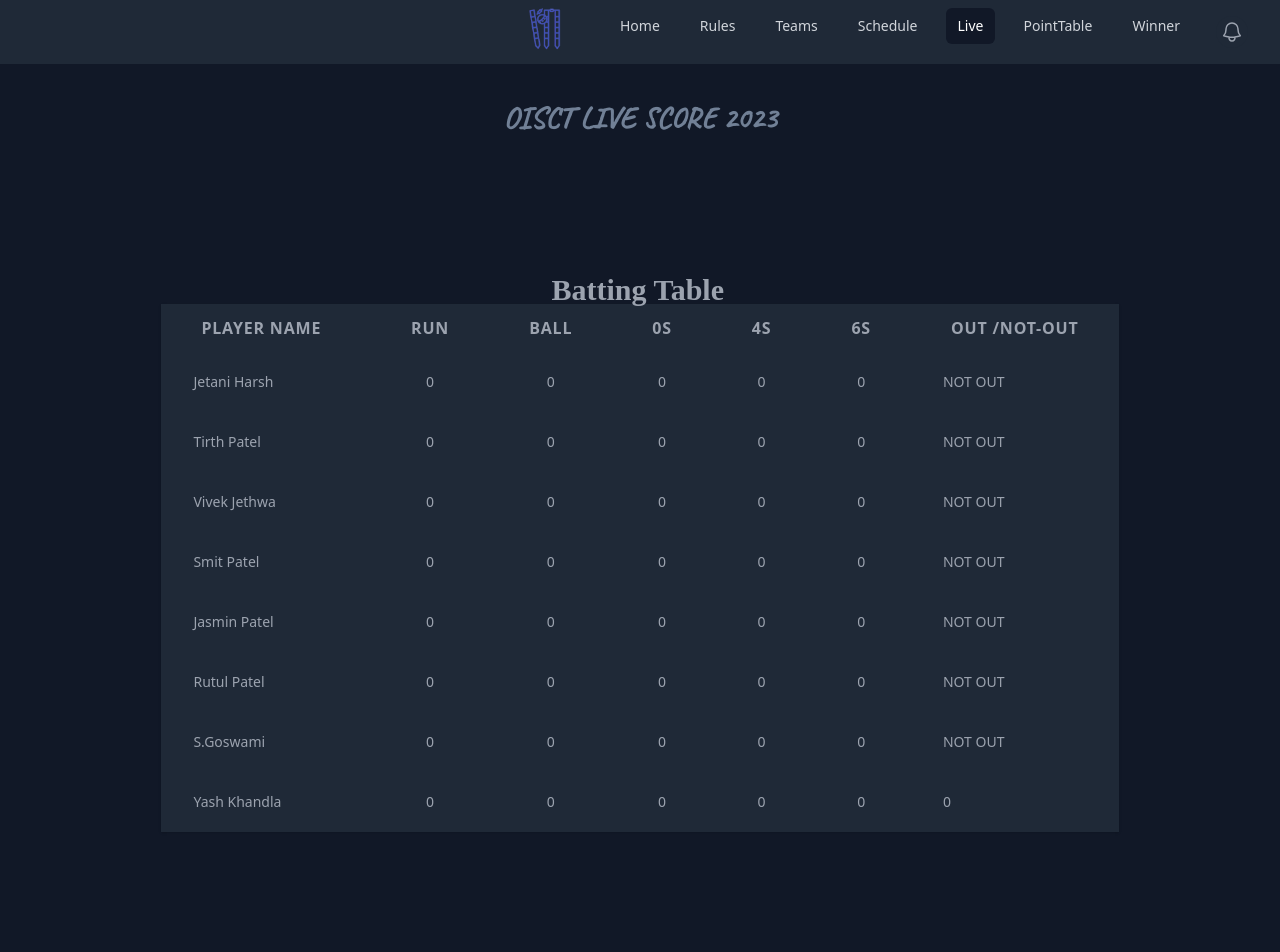
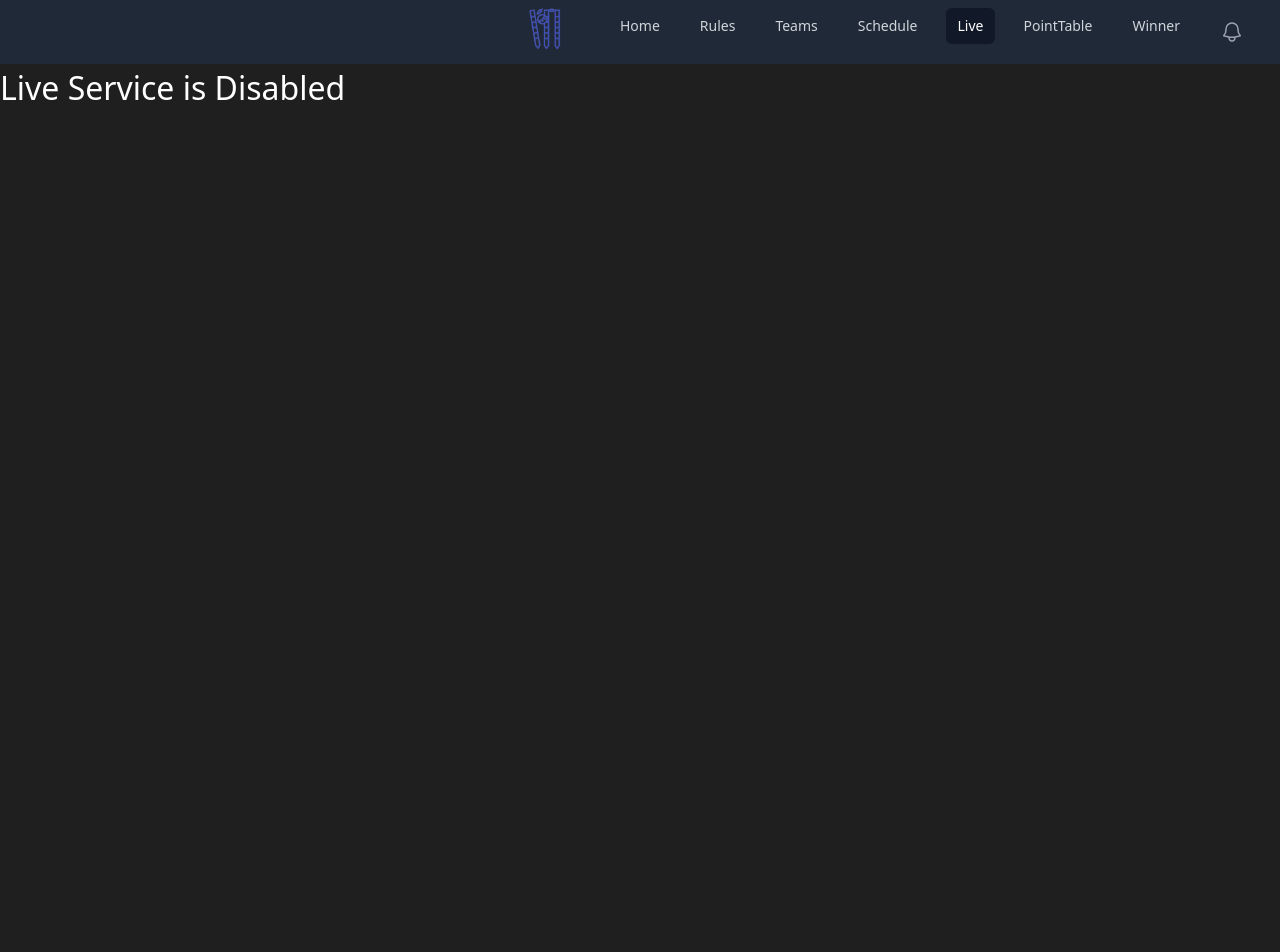
Before and after one commit to Dutt0408/my-project, a React (Create React App) app: page /Live in a window 1280 px wide. Shown: the top 952 px of the page. After the commit the page ends 800 px from the top, so only its background shows below. Built offline with nearby package versions, Linux system fonts and the light colour scheme; a web font is replaced by a local one.

Commit message:
Commit yuzu

```diff
--- a/src/Table.css
+++ b/src/Table.css
@@ -151,3 +151,8 @@ padding-right: 2.5rem; /* 24px */
   font-size: 30px;
   margin-top: 4em;
 }
+.DisableTdy{
+
+  color: white;
+  font-size: xx-large;
+}
--- a/src/live.js
+++ b/src/live.js
@@ -1,297 +1,305 @@
-import React from "react";
-import "./index.css";
+// import React from "react";
+// import "./index.css";
 import "./Table.css"
 
 
+import React from 'react'
 
+function live() {
+  return (
+    <div className='DisableTdy'>Live Service is Disabled</div>
+  )
+}
 
-const TeamRow = ({
-  rank,
-  logo,
-  teamName,
-  match,
-  won,
-  lost,
-  tied,
-  pts,
-  outStatus,
-}) => (
-  <tr className="team-row">
-    <td className="team-cell">
-      <img className="team-logo" src={logo} alt="" />
-      <span className="font-medium teamrow overflow-hidden max-h-16">{teamName}</span>
-    </td>
-    <td className="team-cell py-5 text-center">{match}</td>
-    <td className="team-cell py-3 text-center">{won}</td>
-    <td className="team-cell py-3 text-center">{lost}</td>
-    <td className="team-cell py-3 text-center">{tied}</td>
-    <td className="team-cell py-3 text-center">{pts}</td>
-    <td className="team-cell py-3 text-center">
-    {outStatus !== null && (
-        <div className="flex">
-          <span className="mr-1">{outStatus}</span>
-        </div>
-      )}
-      </td>
-  </tr>
-);
+export default live
+
+// const TeamRow = ({
+//   rank,
+//   logo,
+//   teamName,
+//   match,
+//   won,
+//   lost,
+//   tied,
+//   pts,
+//   outStatus,
+// }) => (
+//   <tr className="team-row">
+//     <td className="team-cell">
+//       <img className="team-logo" src={logo} alt="" />
+//       <span className="font-medium teamrow overflow-hidden max-h-16">{teamName}</span>
+//     </td>
+//     <td className="team-cell py-5 text-center">{match}</td>
+//     <td className="team-cell py-3 text-center">{won}</td>
+//     <td className="team-cell py-3 text-center">{lost}</td>
+//     <td className="team-cell py-3 text-center">{tied}</td>
+//     <td className="team-cell py-3 text-center">{pts}</td>
+//     <td className="team-cell py-3 text-center">
+//     {outStatus !== null && (
+//         <div className="flex">
+//           <span className="mr-1">{outStatus}</span>
+//         </div>
+//       )}
+//       </td>
+//   </tr>
+// );
 
 
 
-export default function Schedule() {
-  const teams = [
-    {
+// export default function Schedule() {
+//   const teams = [
+//     {
 
-      teamName: "Jetani Harsh",
-      match: 0,
-      won: 0,
-      lost: 0,
-      tied: 0,
-      pts: 0,
-      outStatus: " NOT OUT",
-    },
-    {
+//       teamName: "Jetani Harsh",
+//       match: 6,
+//       won: 5,
+//       lost: 0,
+//       tied: 0,
+//       pts: 0,
+//       outStatus: " NOT OUT",
+//     },
+//     {
 
-      teamName: "Tirth Patel",
-      match: 0,
-      won: 0,
-      lost: 0,
-      tied: 0,
-      pts: 0,
-      outStatus: " NOT OUT",
-    },
-    {
+//       teamName: "Tirth Patel",
+//       match: 0,
+//       won: 0,
+//       lost: 0,
+//       tied: 0,
+//       pts: 0,
+//       outStatus: " NOT OUT",
+//     },
+//     {
 
-      teamName: "Vivek Jethwa",
-      match: 0,
-      won: 0,
-      lost: 0,
-      tied: 0,
-      pts: 0,
-      outStatus: " NOT OUT",
-    },
-    {
+//       teamName: "Vivek Jethwa",
+//       match: 0,
+//       won: 0,
+//       lost: 0,
+//       tied: 0,
+//       pts: 0,
+//       outStatus: " NOT OUT",
+//     },
+//     {
 
-      teamName: "Smit Patel",
-      match: 0,
-      won: 0,
-      lost: 0,
-      tied: 0,
-      pts: 0,
-      outStatus: " NOT OUT",
-    },
-    {
+//       teamName: "Smit Patel",
+//       match: 0,
+//       won: 0,
+//       lost: 0,
+//       tied: 0,
+//       pts: 0,
+//       outStatus: " NOT OUT",
+//     },
+//     {
 
-      teamName: "Jasmin Patel",
-      match: 0,
-      won: 0,
-      lost: 0,
-      tied: 0,
-      pts: 0,
-      outStatus: " NOT OUT",
-    },
-    {
+//       teamName: "Jasmin Patel",
+//       match: 0,
+//       won: 0,
+//       lost: 0,
+//       tied: 0,
+//       pts: 0,
+//       outStatus: " NOT OUT",
+//     },
+//     {
 
-      teamName: "Rutul Patel",
-      match: 0,
-      won: 0,
-      lost: 0,
-      tied: 0,
-      pts: 0,
-      outStatus: " NOT OUT",
-    },
-    {
-      teamName: "S.Goswami",
-      match: 0,
-      won: 0,
-      lost: 0,
-      tied: 0,
-      pts: 0,
-      outStatus: " NOT OUT",
-    },
-    {
-      teamName: "Yash Khandla",
-      match: 0,
-      won: 0,
-      lost: 0,
-      tied: 0,
-      pts: 0,
-      outStatus: "0",
-    },
-    {
-      teamName: "Kaushal Soni",
-      match: 0,
-      won: 0,
-      lost: 0,
-      tied: 0,
-      pts: 0,
-      outStatus: "0",
-    },
-    {
+//       teamName: "Rutul Patel",
+//       match: 7,
+//       won: 13,
+//       lost: 0,
+//       tied: 0,
+//       pts: 0,
+//       outStatus: " NOT OUT",
+//     },
+//     {
+//       teamName: "S.Goswami",
+//       match: 0,
+//       won: 0,
+//       lost: 0,
+//       tied: 0,
+//       pts: 0,
+//       outStatus: " NOT OUT",
+//     },
+//     {
+//       teamName: "Yash Khandla",
+//       match: 0,
+//       won: 0,
+//       lost: 0,
+//       tied: 0,
+//       pts: 0,
+//       outStatus: "NOT OUT",
+//     },
+//     {
+//       teamName: "Kaushal Soni",
+//       match: 0,
+//       won: 0,
+//       lost: 0,
+//       tied: 0,
+//       pts: 0,
+//       outStatus: "0",
+//     },
+//     {
 
-      teamName: "Het Dave",
-      match: 0,
-      won: 0,
-      lost: 0,
-      tied: 0,
-      pts: 0,
-      outStatus: "0",
-    },
-    {
+//       teamName: "Het Dave",
+//       match: 0,
+//       won: 0,
+//       lost: 0,
+//       tied: 0,
+//       pts: 0,
+//       outStatus: "0",
+//     },
+//     {
 
 
-      teamName: "Nehanshu Nai",
-      match: 0,
-      won: 0,
-      lost: 0,
-      tied: 0,
-      pts: 0,
-      outStatus: "0",
-    },
-    {
+//       teamName: "Nehanshu Nai",
+//       match: 0,
+//       won: 0,
+//       lost: 0,
+//       tied: 0,
+//       pts: 0,
+//       outStatus: "0",
+//     },
+//     {
 
 
-      teamName: "Purav Nanavati",
-      match: 0,
-      won: 0,
-      lost: 0,
-      tied: 0,
-      pts: 0,
-      outStatus: "0",
-    },
-    {
+//       teamName: "Purav Nanavati",
+//       match: 0,
+//       won: 0,
+//       lost: 0,
+//       tied: 0,
+//       pts: 0,
+//       outStatus: "0",
+//     },
+//     {
 
 
-      teamName: "Prit Patel",
-      match: 0,
-      won: 0,
-      lost: 0,
-      tied: 0,
-      pts: 0,
-      outStatus: "0",
-    },
-    {
+//       teamName: "Prit Patel",
+//       match: 0,
+//       won: 0,
+//       lost: 0,
+//       tied: 0,
+//       pts: 0,
+//       outStatus: "0",
+//     },
+//     {
 
 
-      teamName: "Malhar",
-      match: 0,
-      won: 0,
-      lost: 0,
-      tied: 0,
-      pts: 0,
-      outStatus: "0",
-    },
-    {
+//       teamName: "Malhar",
+//       match: 0,
+//       won: 0,
+//       lost: 0,
+//       tied: 0,
+//       pts: 0,
+//       outStatus: "1",
+//     },
+//     {
 
 
-      teamName: "Zeel Dobariya",
-      match: 0,
-      won: 0,
-      lost: 0,
-      tied: 0,
-      pts: 0,
-      outStatus: "0",
-    },
-    {
+//       teamName: "Zeel Dobariya",
+//       match: 0,
+//       won: 0,
+//       lost: 0,
+//       tied: 0,
+//       pts: 0,
+//       outStatus: "0",
+//     },
+//     {
 
 
-      teamName: "Manish Patel",
-      match: 0,
-      won: 0,
-      lost: 0,
-      tied: 0,
-      pts: 0,
-      outStatus: "0",
-    },
-  ];
-  const sortedTeams = [...teams].sort((a, b) => b.pts - a.pts);
-  const battingTeams = sortedTeams.slice(0, 8);
-  const bowlingTeams = sortedTeams.slice(8, 16);
+//       teamName: "Manish Patel",
+//       match: 0,
+//       won: 0,
+//       lost: 0,
+//       tied: 0,
+//       pts: 0,
+//       outStatus: "0",
+//     },
+//   ];
+//   const sortedTeams = [...teams].sort((a, b) => b.pts - a.pts);
+//   const battingTeams = sortedTeams.slice(0, 8);
+//   const bowlingTeams = sortedTeams.slice(8, 16);
 
 
-  return (
-    <div className="flex flex-col items-center justify-center w-screen min-h-screen bg-gray-900 py-10">
-      <h1 className="text-lg text-gray-400 font-medium">
-        {" "}
-        OISCT LIVE SCORE 2023
-      </h1>
+//   return (
+//     <div className="flex flex-col items-center justify-center w-screen min-h-screen bg-gray-900 py-10">
+//       <h1 className="text-lg text-gray-400 font-medium">
+//         {" "}
+//         OISCT LIVE SCORE 2023
+//       </h1>
 
-      {/* Batting Table */}
-      <div className="mt-6">
-        <h2 className="text-lg text-gray-400 font-medium fontbat">Batting Table</h2>
-        <div className="shadow sm:rounded-lg lg:rounded-none overflow-x-auto">
-          <table className="w-full min-w-full text-sm text-gray-400">
-            <thead className="bg-gray-800 text-xs md:text-sm lg:text-base uppercase font-medium">
-              <tr className="teamrow">
-                <th scope="col" className=" py-3 text-left tracking-wider text-center ">
-                  Player Name &nbsp;
-                </th>
-                <th scope="col" className=" py-1 text-left tracking-wider text-center">
-                  Run
-                </th>
-                <th scope="col" className=" py-1 text-left tracking-wider text-center">
-                  Ball
-                </th>
-                <th scope="col" className=" py-1 text-left tracking-wider text-center">
-                  0s
-                </th>
-                <th scope="col" className=" py-1 text-left tracking-wider text-center">
-                  4s
-                </th>
-                <th scope="col" className=" py-1 text-left tracking-wider text-center">
-                  6s
-                </th>
-                <th scope="col" className=" py-1 text-left tracking-wider text-center">
-                  OUT /NOT-OUT
-                </th>
-                </tr>
-            </thead>
-            <tbody className="bg-gray-800">
-              {battingTeams.map((team, index) => (
-                <TeamRow key={index} {...team} />
-              ))}
-            </tbody>
-          </table>
-        </div>
-      </div>
-            {/* Bowling Table */}
-      <div className="mt-6">
-        <h2 className="text-lg text-gray-400 font-medium fontbat">Bowling Table</h2>
-        <div className="shadow sm:rounded-lg lg:rounded-none overflow-x-auto">
-          <table className="w-full min-w-full text-sm text-gray-400">
-            <thead className="bg-gray-800 text-xs md:text-sm lg:text-base uppercase font-medium">
-            <tr className="teamrow">
-                <th scope="col" className=" py-3 text-left tracking-wider text-center ">
-                  Player Name &nbsp;
-                </th>
-                <th scope="col" className=" py-1 text-left tracking-wider text-center">
-                  Run
-                </th>
-                <th scope="col" className=" py-1 text-left tracking-wider text-center">
-                  Ball
-                </th>
-                <th scope="col" className=" py-1 text-left tracking-wider text-center">
-                  0s
-                </th>
-                <th scope="col" className=" py-1 text-left tracking-wider text-center">
-                  4s
-                </th>
-                <th scope="col" className=" py-1 text-left tracking-wider text-center">
-                  6s
-                </th>
-                <th scope="col" className=" py-1 text-left tracking-wider text-center">
-
-                </th>
-                </tr>
-            </thead>
-            <tbody className="bg-gray-800">
-              {bowlingTeams.map((team, index) => (
-                <TeamRow key={index} {...team} />
-              ))}
-            </tbody>
-          </table>
-        </div>
-      </div>
-    </div>
-  );
-}
+//       {/* Batting Table */}
+//       <div className="mt-6">
+//         <h2 className="text-lg text-gray-400 font-medium fontbat">Batting Table</h2>
+//         <div className="shadow sm:rounded-lg lg:rounded-none overflow-x-auto">
+//           <table className="w-full min-w-full text-sm text-gray-400">
+//             <thead className="bg-gray-800 text-xs md:text-sm lg:text-base uppercase font-medium">
+//               <tr className="teamrow">
+//                 <th scope="col" className=" py-3 text-left tracking-wider text-center ">
+//                   Player Name &nbsp;
+//                 </th>
+//                 <th scope="col" className=" py-1 text-left tracking-wider text-center">
+//                   Run
+//                 </th>
+//                 <th scope="col" className=" py-1 text-left tracking-wider text-center">
+//                   Ball
+//                 </th>
+//                 <th scope="col" className=" py-1 text-left tracking-wider text-center">
+//                   0s
+//                 </th>
+//                 <th scope="col" className=" py-1 text-left tracking-wider text-center">
+//                   4s
+//                 </th>
+//                 <th scope="col" className=" py-1 text-left tracking-wider text-center">
+//                   6s
+//                 </th>
+//                 <th scope="col" className=" py-1 text-left tracking-wider text-center">
+//                   OUT /NOT-OUT
+//                 </th>
+//                 </tr>
+//             </thead>
+//             <tbody className="bg-gray-800">
+//               {battingTeams.map((team, index) => (
+//                 <TeamRow key={index} {...team} />
+//               ))}
+//             </tbody>
+//           </table>
+//         </div>
+//       </div>
+//             {/* Bowling Table */}
+//       <div className="mt-6">
+//         <h2 className="text-lg text-gray-400 font-medium fontbat">Bowling Table</h2>
+//         <div className="shadow sm:rounded-lg lg:rounded-none overflow-x-auto">
+//           <table className="w-full min-w-full text-sm text-gray-400">
+//             <thead className="bg-gray-800 text-xs md:text-sm lg:text-base uppercase font-medium">
+//             <tr className="teamrow">
+//                 <th scope="col" className=" py-3 text-left tracking-wider text-center ">
+//                   Player Name &nbsp;
+//                 </th>
+//                 <th scope="col" className=" py-1 text-left tracking-wider text-center">
+//                   Run
+//                 </th>
+//                 <th scope="col" className=" py-1 text-left tracking-wider text-center">
+//                   Ball
+//                 </th>
+//                 <th scope="col" className=" py-1 text-left tracking-wider text-center">
+//                   0s
+//                 </th>
+//                 <th scope="col" className=" py-1 text-left tracking-wider text-center">
+//                   4s
+//                 </th>
+//                 <th scope="col" className=" py-1 text-left tracking-wider text-center">
+//                   6s
+//                 </th>
+//                 <th scope="col" className=" py-1 text-left tracking-wider text-center">
+//                   Over
+//                 </th>
+//                 </tr>
+//             </thead>
+//             <tbody className="bg-gray-800">
+//               {bowlingTeams.map((team, index) => (
+//                 <TeamRow key={index} {...team} />
+//               ))}
+//             </tbody>
+//           </table>
+//         </div>
+//       </div>
+//     </div>
+//   );
+// }
```
